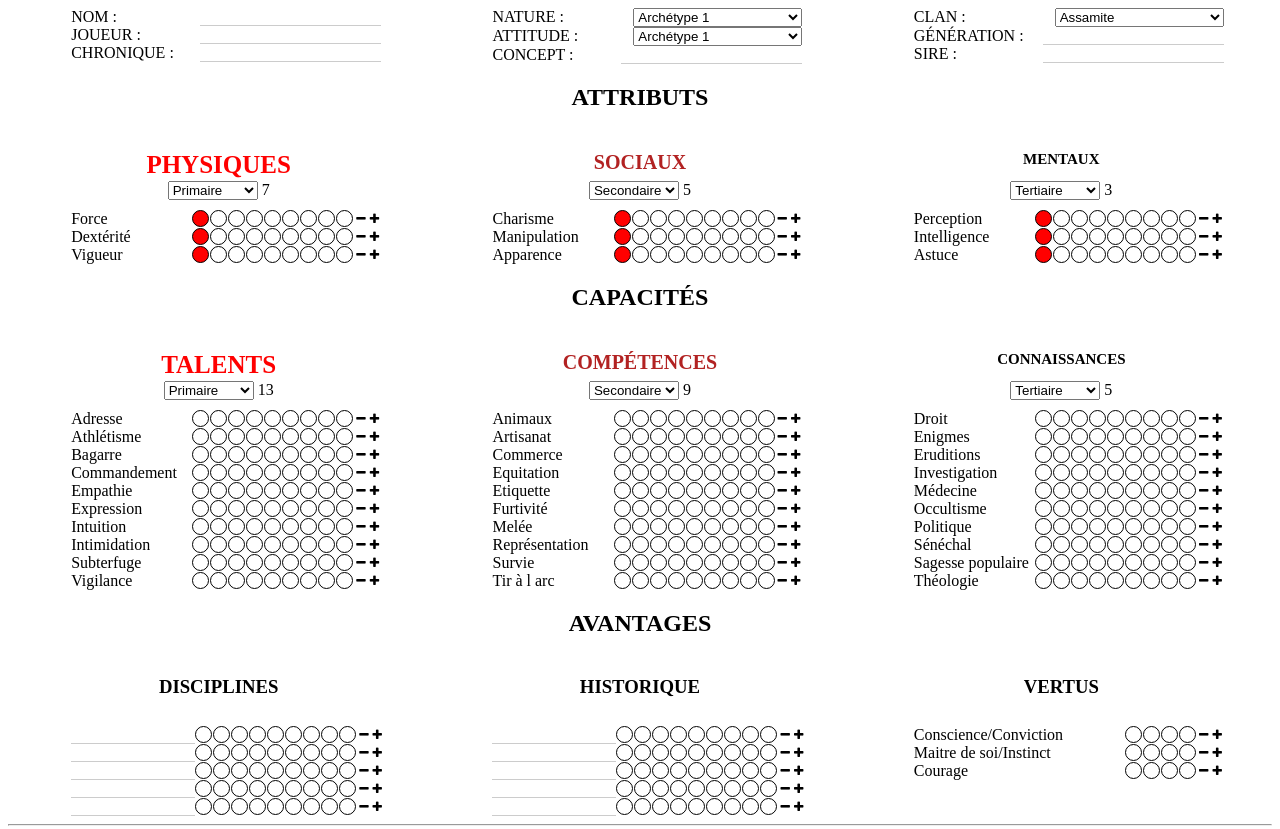
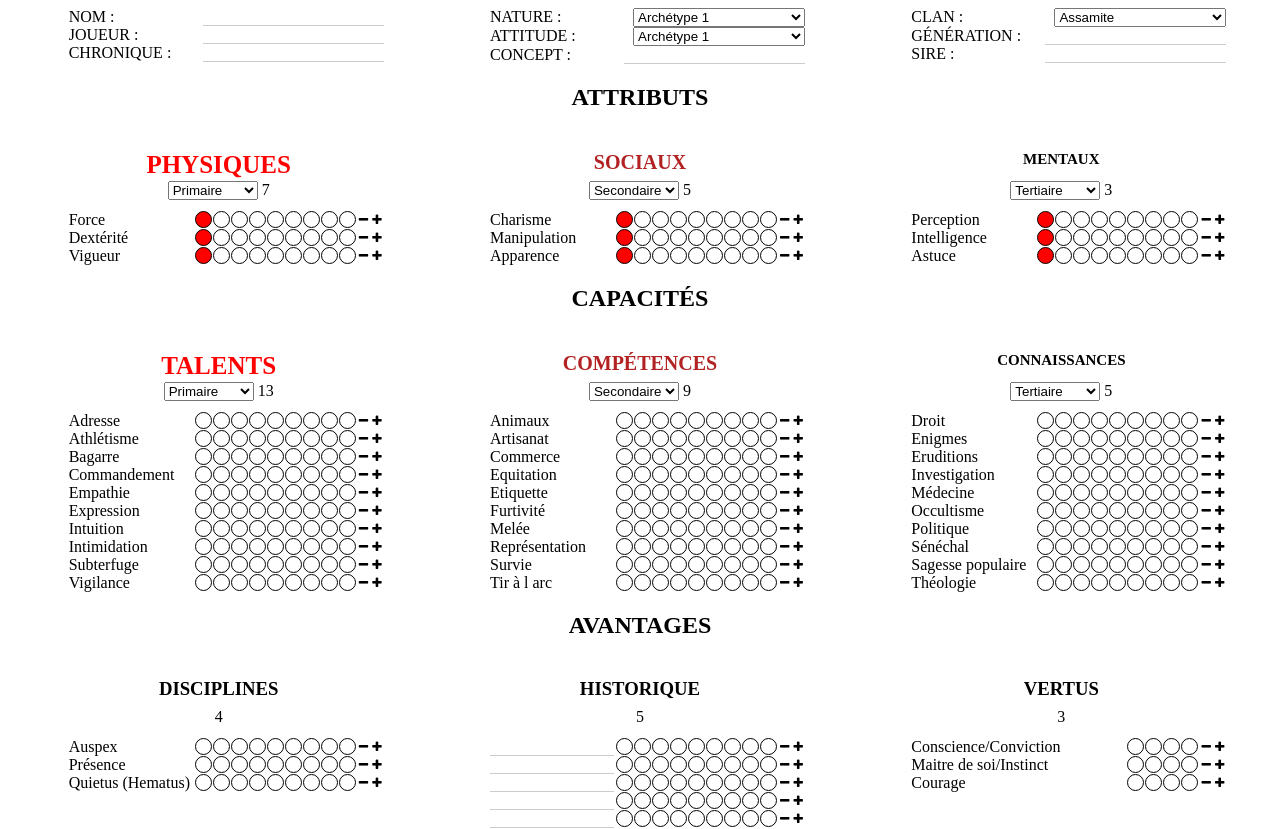
Before and after one commit to gqueste/vampireDarkAges, an Angular app: page / in a window 1280 px wide. Shown: the top 829 px of the page. Built offline with nearby package versions, Linux system fonts and the light colour scheme.

Commit message:
Répartition points Disciplines

```diff
--- a/src/app/app.component.html
+++ b/src/app/app.component.html
@@ -34,7 +34,7 @@
     <div>
         <div class="gridItem">
             <span class="label general">Clan :</span>
-            <select [(ngModel)]="characterSheet.clan" title="Choix de clan">
+            <select [(ngModel)]="characterSheet.clan" title="Choix de clan" (ngModelChange)="onClanChange(characterSheet.clan)">
                 <option *ngFor="let clan of clans" [ngValue]="clan">{{ clan.name }}</option>
             </select>
         </div>
@@ -52,7 +52,7 @@
 <div class="rowContainer">
     <div *ngFor="let attribut of characterSheet.attributs">
         <h3 class="gridItemTitle importanceTitle" [ngClass]="attribut.importance.id">{{ attribut.title }}</h3>
-        <div class="centerDiv">
+        <div class="pointsAvailable">
             <select class="importanceSelect" [ngModel]="attribut.importance" (ngModelChange)="onImportanceChanged($event, attribut, characterSheet.attributs)">
                 <option *ngFor="let importance of IMPORTANCES" [ngValue]="importance">{{ importance.name }}</option>
             </select>
@@ -74,7 +74,7 @@
 <div class="rowContainer">
     <div *ngFor="let capacite of characterSheet.capacites">
         <h3 class="gridItemTitle importanceTitle" [ngClass]="capacite.importance.id">{{ capacite.title }}</h3>
-        <div class="centerDiv">
+        <div class="pointsAvailable">
             <select class="importanceSelect" [ngModel]="capacite.importance" (ngModelChange)="onImportanceChanged($event, capacite, characterSheet.capacites)">
                 <option *ngFor="let importance of IMPORTANCES" [ngValue]="importance">{{ importance.name }}</option>
             </select>
@@ -95,7 +95,10 @@
 <h2 class="categoryTitle">Avantages</h2>
 <div class="rowContainer">
     <div *ngFor="let avantage of characterSheet.avantages">
-        <h3 class="gridItemTitle" [ngClass]="avantage.importance">{{ avantage.title }}</h3>
+        <h3 class="gridItemTitle importanceTitle">{{ avantage.title }}</h3>
+        <div class="pointsAvailable">
+            {{ avantage.pointsAvailable }}
+        </div>
         <div class="gridItem" *ngFor="let item of avantage.items">
             <input class="key" *ngIf="item.type === 'input'" [(ngModel)]="item.name">
             <span class="label" *ngIf="!item.type">{{ item.name }}</span>
@@ -103,8 +106,8 @@
                 <div class="point circlePoint" [ngClass]="i < item.points ? 'pointActive' : ''" *ngFor="let point of Arr(item.pointsMax).fill(1); index as i"></div>
             </span>
             <span class="alterPoints">
-                <span class="smallButton fa fa-minus" (click)="onItemMinusClick(item)"></span>
-                <span class="smallButton fa fa-plus" (click)="onItemPlusClick(item)"></span>
+                <span class="smallButton fa fa-minus" (click)="onItemMinusClick(item, avantage)"></span>
+                <span class="smallButton fa fa-plus" (click)="onItemPlusClick(item, avantage)"></span>
             </span>
         </div>
     </div>
--- a/src/app/app.component.ts
+++ b/src/app/app.component.ts
@@ -34,12 +34,13 @@ export class AppComponent {
 
         this.characterSheet.attributs.forEach(setDefaultImportances);
         this.characterSheet.capacites.forEach(setDefaultImportances);
+        this.setDisciplines(this.clans[0].disciplines);
     }
 
     onItemPlusClick(item, element) {
         const maxedOut = i => i.points >= i.pointsMax;
         const pointsAvailable = e => e.pointsAvailable > 0;
-        const maxCapacite = (e, i) => !this.isAttribute(e) && i.points >= this.MAX_POINTS_CAPACITE;
+        const maxCapacite = (e, i) => this.isCapacite(e) && i.points >= this.MAX_POINTS_CAPACITE;
 
         if (!maxedOut(item) && pointsAvailable(element) && !maxCapacite(element, item)) {
             item.points ++;
@@ -60,8 +61,12 @@ export class AppComponent {
         element.pointsDefauts = element.pointsAvailable;
     }
 
+    isCapacite(element) {
+        return element.type && element.type.id === this.ELEMENT_TYPES.CAPACITE.id;
+    }
+
     isAttribute(element) {
-        return element.type.id === this.ELEMENT_TYPES.ATTRIBUT.id;
+        return element.type && element.type.id === this.ELEMENT_TYPES.ATTRIBUT.id;
     }
 
     onImportanceChanged(importance, element, arr) {
@@ -78,4 +83,23 @@ export class AppComponent {
             item.points = item.pointsMin;
         });
     }
+
+    onClanChange(clan) {
+        this.setDisciplines(clan.disciplines);
+    }
+
+    setDisciplines(disciplines) {
+        let currentDisciplines = [];
+        disciplines.forEach((discipline) => {
+            let newElement = {
+                points: 0,
+                pointsMin: 0,
+                pointsMax: 9,
+                name: discipline.name
+            };
+            currentDisciplines.push(newElement);
+        });
+        this.characterSheet.avantages[0].pointsAvailable = 4;
+        this.characterSheet.avantages[0].items = currentDisciplines;
+    }
 }
--- a/src/app/data.service.ts
+++ b/src/app/data.service.ts
@@ -897,6 +897,7 @@ export class DataService {
             {
                 id: 'disciplines',
                 title: 'Disciplines',
+                pointsAvailable: 4,
                 items: [
                     {
                         name: '',
@@ -938,6 +939,7 @@ export class DataService {
             {
                 id: 'historique',
                 title: 'Historique',
+                pointsAvailable: 5,
                 items: [
                     {
                         name: '',
@@ -979,6 +981,7 @@ export class DataService {
             {
                 id: 'vertus',
                 title: 'Vertus',
+                pointsAvailable: 3,
                 items: [
                     {
                         name: 'Conscience/Conviction',
--- a/src/styles.css
+++ b/src/styles.css
@@ -43,8 +43,8 @@ input .value {
     display: flex;
     flex-wrap: nowrap;
     align-content: space-between;
-    min-width: 310px;
-    max-width: 310px;
+    min-width: 315px;
+    max-width: 315px;
     margin-left: 15px;
 }
 
@@ -139,8 +139,9 @@ input .value {
     cursor: pointer;
 }
 
-.centerDiv {
+.pointsAvailable {
     text-align: center;
+    min-height: 30px
 }
 
 .importanceSelect {
```
